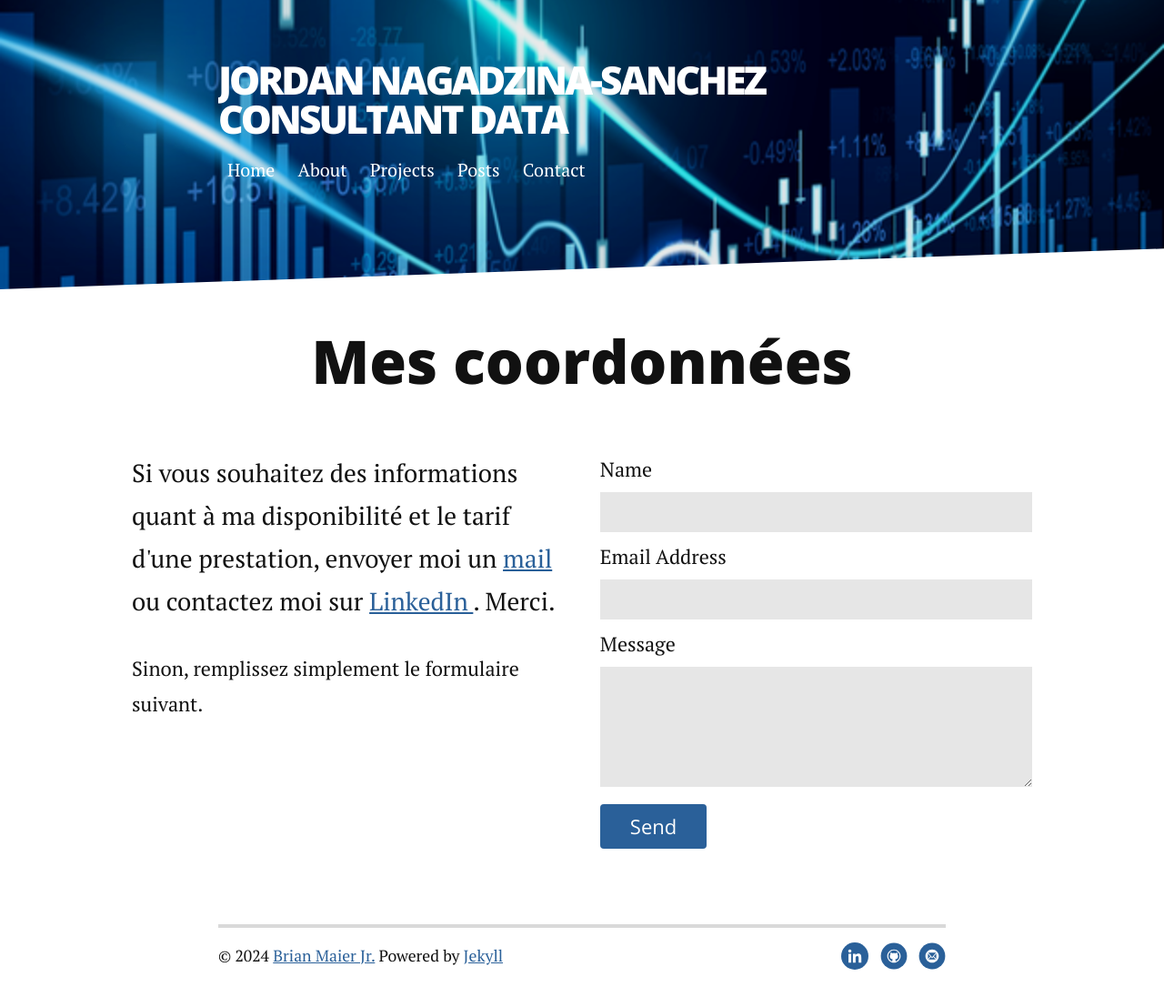
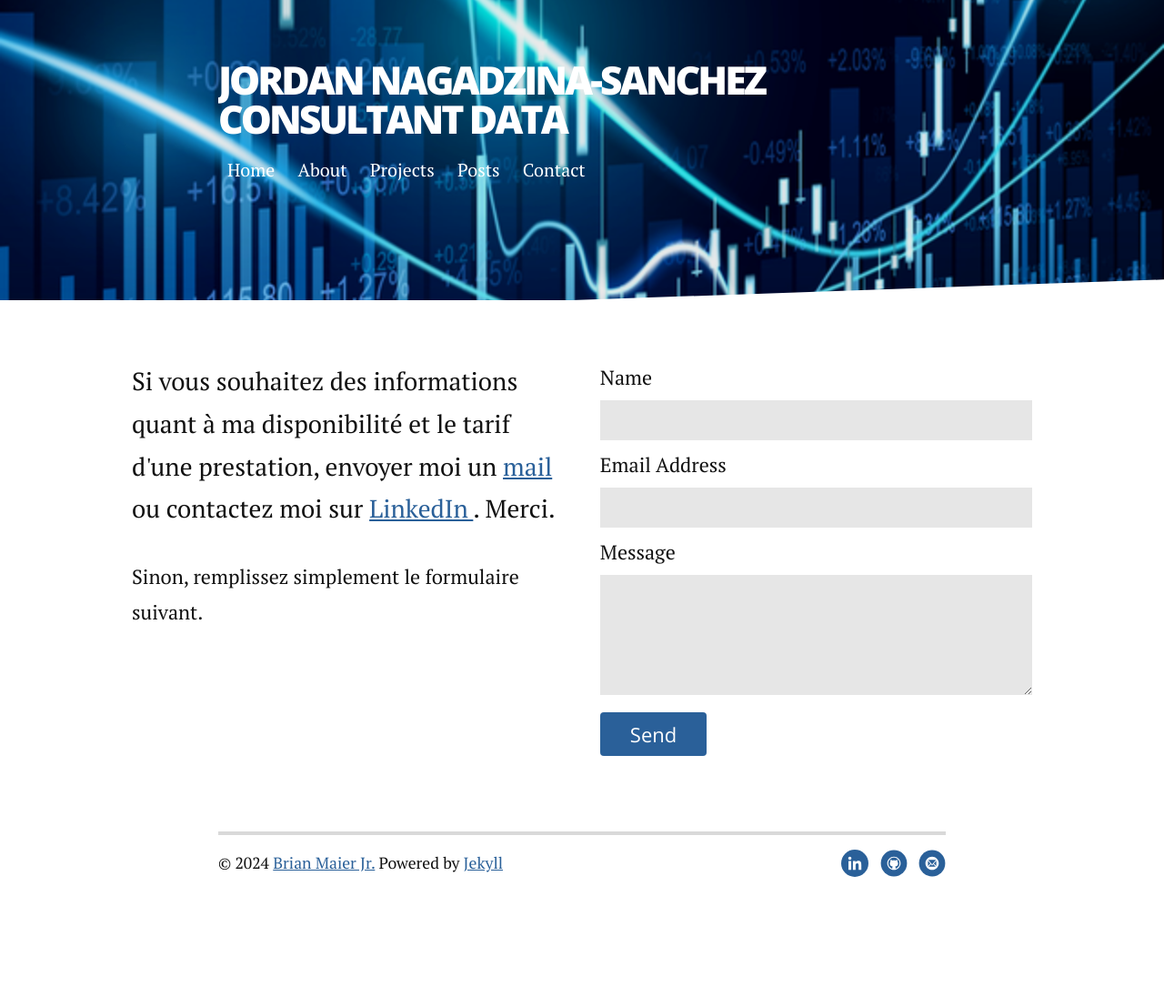
Before and after one commit to JordanNSZ/portofolio, a Jekyll site: the page built from contact.md, in a window 1280 px wide. Shown: the whole page at 91% size. Built offline with Jekyll 4.4.1, drawn with Linux system fonts in a browser that asks for light colours; nearby versions of some CDN libraries; after the commit the page ends 1006 px from its top, so only the background shows below that.

Commit message:
Modifications

```diff
--- a/_config.yml
+++ b/_config.yml
@@ -35,7 +35,7 @@ social:
     #twitter: brianmaierjr
     #facebook: brianmaierjr
     email: jordan.nagadzina.sanchez@gmail.com
-    linkedin: Jordan Nagadzina-Sanchez
+    linkedin: jordannagadzina-sanchez
     #youtube: RickAstleyYT
     #tumblr: i-am-a-fish
 
--- a/contact.md
+++ b/contact.md
@@ -4,7 +4,7 @@ title: Contact
 ---
 
 <div id="contact">
-  <h1 class="pageTitle">Mes coordonnées</h1>
+  <h1 class="pageTitle"></h1>
 
   <div class="contactContent">
     <p class="intro">Si vous souhaitez des informations quant à ma disponibilité et le tarif d'une prestation, envoyer moi un <a href="mailto:jordan.nagadzina.sanchez@gmail.com">mail</a> ou contactez moi sur <a href="www.linkedin.com/in/jordannagadzina-sanchez"> LinkedIn </a>. Merci. </p>
```
Also changed, not shown: projects.md (+5 -5 lines).
